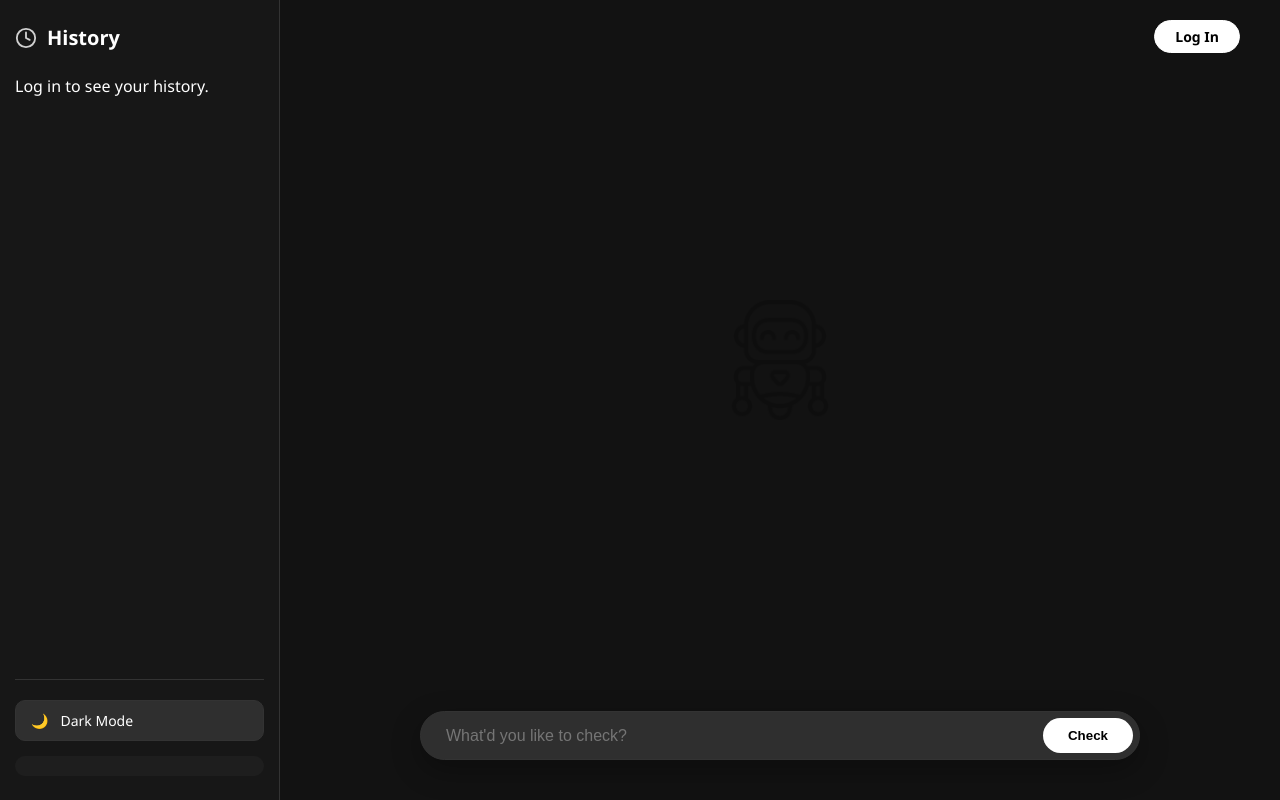
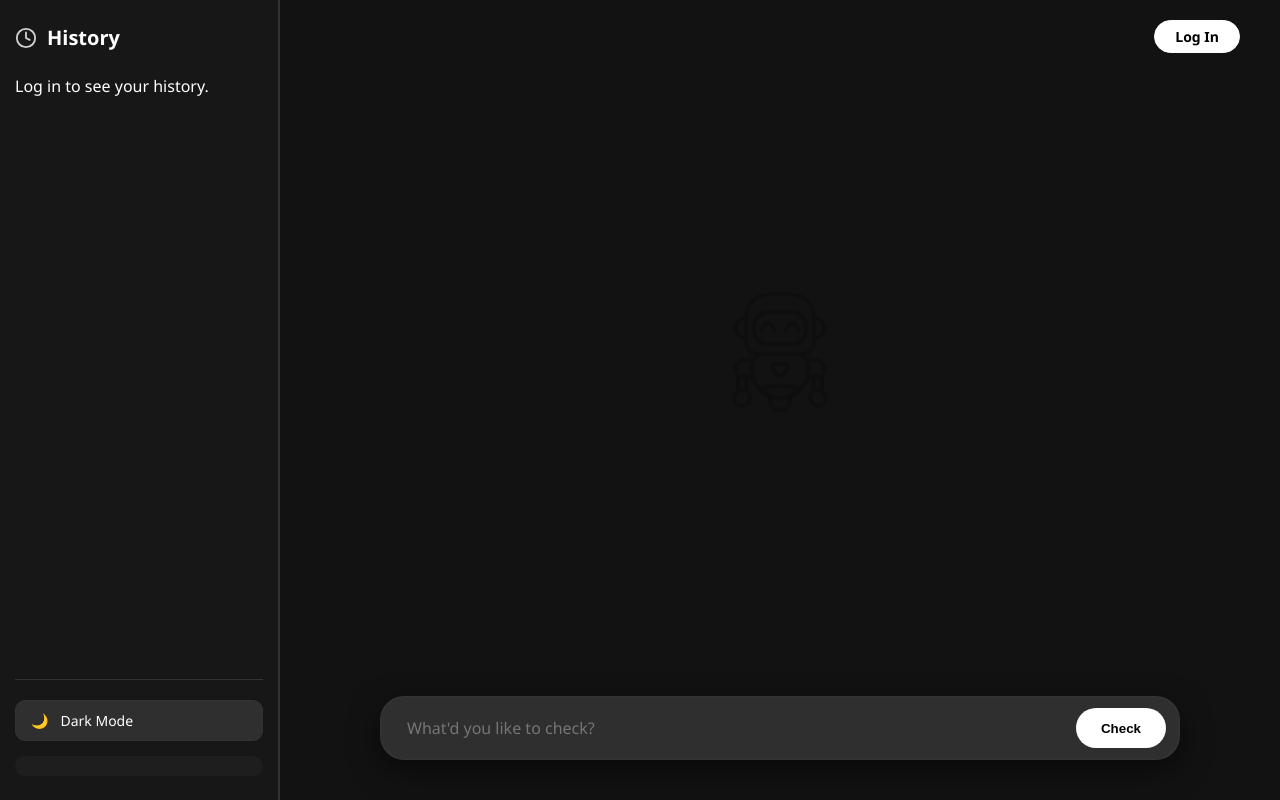
Before and after one commit to TitovaSolomia/SystemForNewsVeryfication, a Django app: template fake_news_detection/templates/index.html in a window 1280 px wide. Run offline with Django 3.2, Linux system fonts and the light colour scheme; the template is opened without the code that fills it, so the values that code supplies are empty.

Commit message:
Updated interface and input field

```diff
--- a/fake_news_detection/fake_news_detection/static/css/style.css
+++ b/fake_news_detection/fake_news_detection/static/css/style.css
@@ -15,37 +15,47 @@
     --history-time: #666666;
     --accent-pink: #dc4086;
     --accent-success: #4ade80;
+    --shadow-color: rgba(0, 0, 0, 0.5);
+    --scrollbar-thumb: #333;
+    --info-bg: rgba(255, 255, 255, 0.03);
+    --avatar-bg: #333;
+    --robot-opacity: 0.2;
 }
 
 :root[data-theme="light"] {
     --bg-main: #ffffff;
-    --bg-sidebar: #f4f4f4;
+    --bg-sidebar: #f8f9fa;
     --border-center: #000000;
-    --text-primary: #000000;
-    --text-secondary: #666666;
-    --input-bg: #ffffff;
-    --sidebar-border: #cccccc;
+    --text-primary: #1a1a1a;
+    --text-secondary: #5f6368;
+    --input-bg: #f1f3f4;
+    --sidebar-border: #adb5bd;
     --btn-check-bg: #000000;
     --btn-check-text: #ffffff;
     --theme-icon: "☀️";
     --theme-label: "Light Mode";
-    --history-bg: rgba(0, 0, 0, 0.05);
-    --history-text: #333;
-    --history-time: #999999;
-    --accent-success: #16a34a;
+    --history-bg: #ffffff;
+    --history-text: #202124;
+    --history-time: #70757a;
+    --accent-success: #1e8e3e;
+    --shadow-color: rgba(60, 64, 67, 0.15);
+    --scrollbar-thumb: #dadce0;
+    --info-bg: rgba(0, 0, 0, 0.03);
+    --avatar-bg: #e8eaed;
+    --robot-opacity: 0.4;
 }
 
 * {
     box-sizing: border-box;
     margin: 0;
     padding: 0;
-    transition: background 0.3s ease, color 0.3s ease, border-color 0.3s ease;
+    transition: background 0.3s ease, color 0.3s ease;
 }
 
 body,
 html {
     height: 100%;
-    font-family: 'Segoe UI', Roboto, Helvetica, Arial, sans-serif;
+    font-family: 'Segoe UI', system-ui, -apple-system, sans-serif;
     background-color: var(--bg-main);
     color: var(--text-primary);
     overflow: hidden;
@@ -95,7 +105,7 @@ html {
     width: 280px;
     min-width: 280px;
     background-color: var(--bg-sidebar);
-    border-right: 1px solid var(--sidebar-border);
+    border-right: 2px solid var(--sidebar-border);
     display: flex;
     flex-direction: column;
     padding: 24px 15px;
@@ -236,7 +252,6 @@ html {
     display: flex;
     justify-content: flex-end;
     padding: 20px 40px;
-    gap: 15px;
 }
 
 .sign-in-btn {
@@ -264,7 +273,6 @@ html {
     justify-content: center;
     align-items: center;
     padding: 20px;
-    overflow-y: auto;
 }
 
 
@@ -290,14 +298,16 @@ html {
 
 .search-oval {
     width: 100%;
-    max-width: 720px;
+    max-width: 800px;
     background: var(--input-bg);
-    border: 1px solid var(--sidebar-border);
-    border-radius: 100px;
+    border: 2px solid var(--sidebar-border);
+    border-radius: 24px;
     display: flex;
-    align-items: center;
-    padding: 6px 6px 6px 25px;
-    box-shadow: 0 10px 30px rgba(0, 0, 0, 0.3);
+    align-items: flex-end;
+    padding: 10px 12px 10px 25px;
+    box-shadow: 0 10px 30px var(--shadow-color);
+    min-height: 56px;
+    transition: all 0.2s ease;
 }
 
 .search-oval:focus-within {
@@ -305,23 +315,44 @@ html {
     box-shadow: 0 0 15px rgba(255, 16, 240, 0.2);
 }
 
-.search-oval input {
+.search-oval textarea {
     flex-grow: 1;
     background: transparent;
     border: none;
-    color: white;
+    color: var(--text-primary);
     font-size: 16px;
     outline: none;
+    resize: none;
+    padding: 8px 0;
+    font-family: inherit;
+    line-height: 1.5;
+    max-height: 200px;
+    overflow: hidden;
+}
+
+.search-oval textarea::-webkit-scrollbar {
+    width: 4px;
+}
+
+.search-oval textarea::-webkit-scrollbar-thumb {
+    background: var(--scrollbar-thumb);
+    border-radius: 10px;
 }
 
 .check-btn {
     background: var(--btn-check-bg);
     color: var(--btn-check-text);
     border: none;
-    border-radius: 50px;
+    border-radius: 20px;
     padding: 10px 25px;
     font-weight: 700;
     cursor: pointer;
+    margin-left: 10px;
+    height: 40px;
+    display: flex;
+    align-items: center;
+    justify-content: center;
+    flex-shrink: 0;
 }
 
 .analysis-result {
--- a/fake_news_detection/fake_news_detection/static/js/modules/news.js
+++ b/fake_news_detection/fake_news_detection/static/js/modules/news.js
@@ -10,12 +10,35 @@ export class NewsChecker {
     }
 
     init() {
-        if (!this.checkBtn) return;
+        if (!this.checkBtn || !this.newsInput) return;
         this.checkBtn.addEventListener('click', () => this.handleAnalysis());
 
-        this.newsInput?.addEventListener('keypress', (e) => {
-            if (e.key === 'Enter') this.handleAnalysis();
+        this.newsInput.addEventListener('input', () => this.autoResize());
+        this.newsInput.addEventListener('keydown', (e) => {
+            if (e.key === 'Enter' && !e.shiftKey) {
+                e.preventDefault();
+                this.handleAnalysis();
+            }
         });
+
+        setTimeout(() => this.autoResize(), 100);
+    }
+
+    autoResize() {
+        if (!this.newsInput) return;
+
+        this.newsInput.style.height = 'auto';
+
+        const scrollHeight = this.newsInput.scrollHeight;
+        const maxHeight = 200;
+
+        if (scrollHeight > maxHeight) {
+            this.newsInput.style.height = maxHeight + 'px';
+            this.newsInput.style.overflowY = 'auto';
+        } else {
+            this.newsInput.style.height = scrollHeight + 'px';
+            this.newsInput.style.overflowY = 'hidden';
+        }
     }
 
     async handleAnalysis() {
--- a/fake_news_detection/templates/index.html
+++ b/fake_news_detection/templates/index.html
@@ -82,7 +82,7 @@
 
             <footer class="input-container">
                 <div class="search-oval">
-                    <input type="text" id="news-input" placeholder="What'd you like to check?">
+                    <textarea id="news-input" placeholder="What'd you like to check?" rows="1"></textarea>
                     <button class="check-btn" id="check-btn">Check</button>
                 </div>
             </footer>
```
Also changed, not shown: other parts of fake_news_detection/fake_news_detection/static/css/style.css (+14 -13 lines), fake_news_detection/fake_news_detection/static/css/login.css (+21 -36 lines), fake_news_detection/fake_news_detection/static/css/signup.css (+26 -70 lines).
